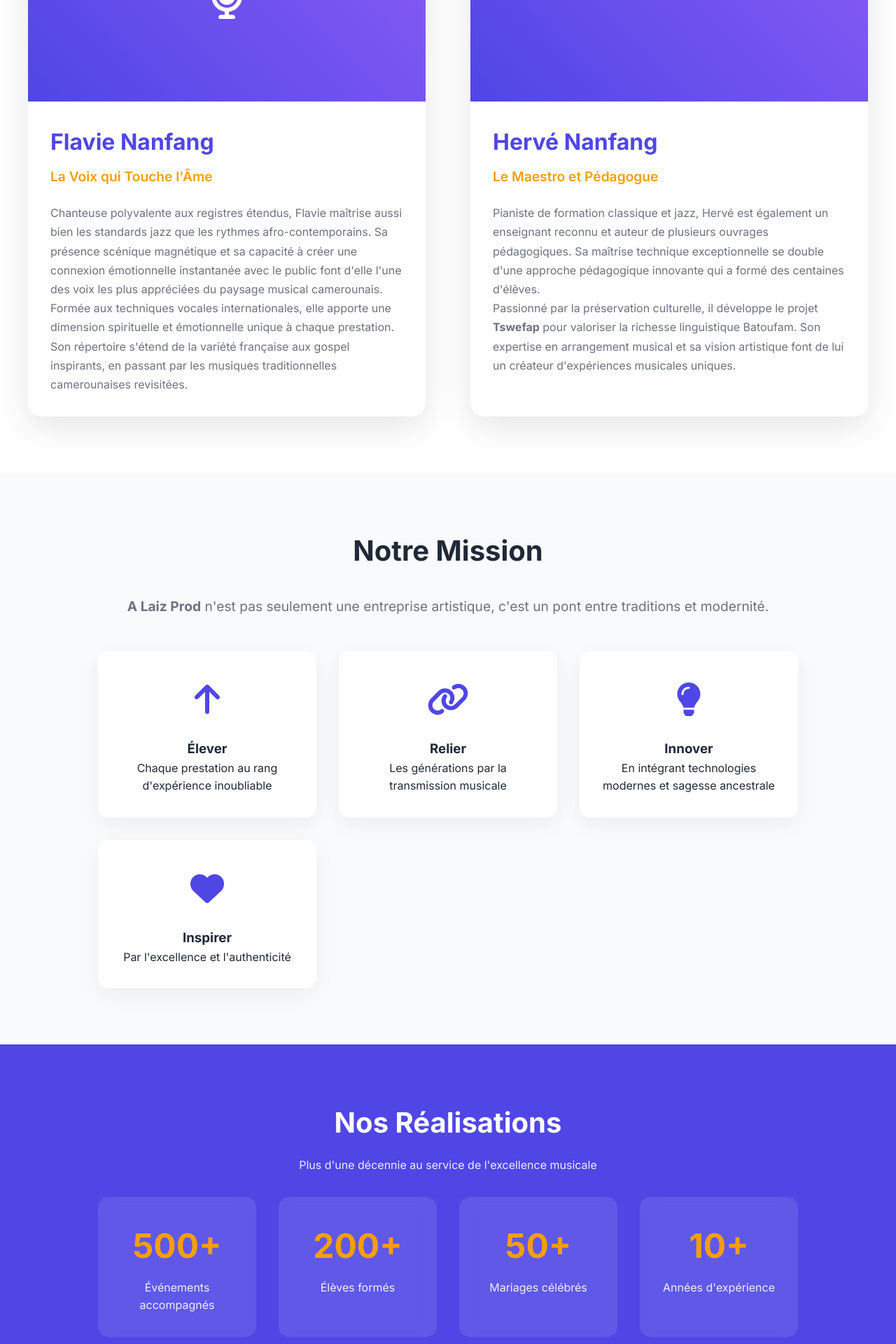
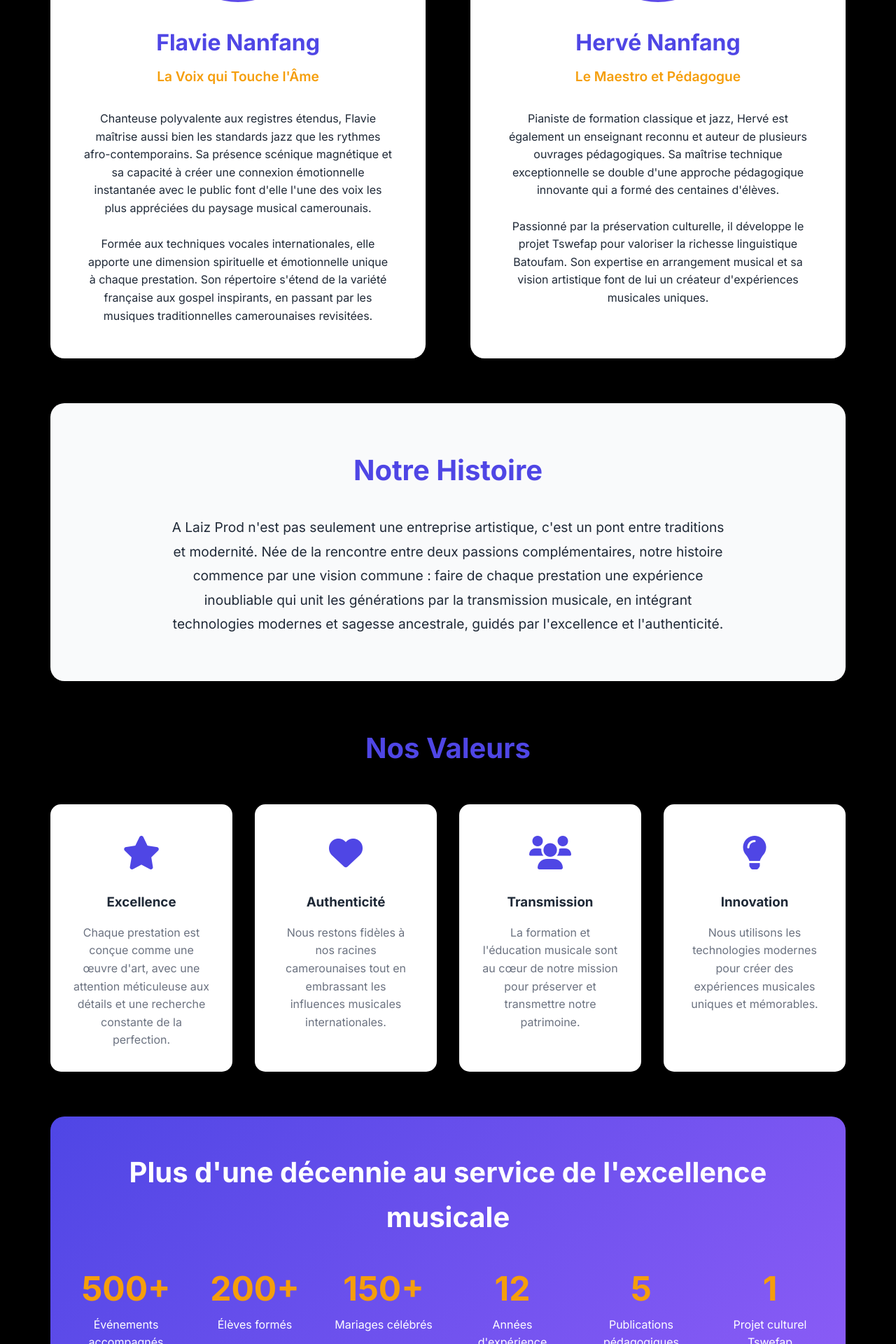
Before and after one commit to LeJuif69/alaiz-prod-website, a Flask app: page /about in a window 1280 px wide. Shown: the part 600-2520 px from the top of the page at 70% size. Run offline with Flask 3, Linux system fonts and the light colour scheme.

Commit message:
Update about.html

```diff
--- a/templates/about.html
+++ b/templates/about.html
@@ -3,8 +3,8 @@
 <head>
     <meta charset="UTF-8">
     <meta name="viewport" content="width=device-width, initial-scale=1.0">
-    <title>À Propos - Les Nanfang | A LAIZ PROD</title>
-    <meta name="description" content="Découvrez l'histoire de Flavie et Hervé Nanfang, duo artistique d'exception. Piano, chant, formation musicale et projet culturel Tswefap à Yaoundé.">
+    <title>À Propos - A LAIZ PROD | Flavie & Hervé Nanfang</title>
+    <meta name="description" content="Découvrez l'histoire de Flavie et Hervé Nanfang, duo artistique A LAIZ PROD. Plus de 10 ans d'expérience musicale au Cameroun et à l'international.">
 
     <link rel="stylesheet" href="{{ url_for('static', filename='css/style.css') }}">
     <link href="https://cdnjs.cloudflare.com/ajax/libs/font-awesome/6.0.0/css/all.min.css" rel="stylesheet">
@@ -36,42 +36,33 @@
             background-clip: text;
         }
 
-        .about-hero p {
-            font-size: 1.3rem;
-            max-width: 600px;
+        .about-container {
+            max-width: 1200px;
             margin: 0 auto;
-            opacity: 0.9;
-        }
-
-        .duo-section {
-            padding: 5rem 2rem;
-            background: var(--bg-primary);
+            padding: 4rem 2rem;
         }
 
         .duo-grid {
             display: grid;
-            grid-template-columns: repeat(auto-fit, minmax(500px, 1fr));
+            grid-template-columns: 1fr 1fr;
             gap: 4rem;
-            max-width: 1200px;
-            margin: 0 auto;
+            margin-bottom: 4rem;
         }
 
         .artist-card {
             background: white;
+            padding: 3rem;
             border-radius: 20px;
-            overflow: hidden;
             box-shadow: 0 15px 50px rgba(0,0,0,0.1);
-            transition: all 0.3s ease;
+            text-align: center;
         }
 
-        .artist-card:hover {
-            transform: translateY(-10px);
-            box-shadow: 0 25px 60px rgba(79, 70, 229, 0.2);
-        }
-
-        .artist-image {
-            height: 300px;
+        .artist-photo {
+            width: 200px;
+            height: 200px;
+            border-radius: 50%;
             background: linear-gradient(45deg, var(--primary-color), var(--accent-color));
+            margin: 0 auto 2rem;
             display: flex;
             align-items: center;
             justify-content: center;
@@ -79,143 +70,88 @@
             font-size: 4rem;
         }
 
-        .artist-content {
-            padding: 2rem;
-        }
-
         .artist-name {
+            color: var(--primary-color);
             font-size: 2rem;
-            color: var(--primary-color);
             margin-bottom: 0.5rem;
         }
 
-        .artist-role {
+        .artist-title {
             color: var(--secondary-color);
             font-size: 1.2rem;
             font-weight: 600;
-            margin-bottom: 1.5rem;
-        }
-
-        .artist-description {
-            line-height: 1.7;
-            color: var(--text-secondary);
-        }
-
-        .mission-section {
-            padding: 5rem 2rem;
-            background: var(--bg-secondary);
-        }
-
-        .mission-content {
-            max-width: 1000px;
-            margin: 0 auto;
-            text-align: center;
-        }
-
-        .mission-title {
-            font-size: 2.5rem;
-            color: var(--text-primary);
             margin-bottom: 2rem;
         }
 
-        .mission-grid {
+        .story-section {
+            background: var(--bg-secondary);
+            padding: 4rem 2rem;
+            border-radius: 20px;
+            margin-bottom: 4rem;
+        }
+
+        .values-grid {
             display: grid;
             grid-template-columns: repeat(auto-fit, minmax(250px, 1fr));
             gap: 2rem;
-            margin-top: 3rem;
+            margin-bottom: 4rem;
         }
 
-        .mission-item {
+        .value-card {
             background: white;
             padding: 2rem;
             border-radius: 15px;
             text-align: center;
-            box-shadow: 0 10px 30px rgba(0,0,0,0.05);
+            box-shadow: 0 10px 30px rgba(0,0,0,0.1);
         }
 
-        .mission-icon {
+        .value-icon {
             font-size: 3rem;
             color: var(--primary-color);
             margin-bottom: 1rem;
         }
 
-        .achievements-section {
-            padding: 5rem 2rem;
-            background: var(--primary-color);
+        .stats-section {
+            background: linear-gradient(135deg, var(--primary-color), var(--accent-color));
             color: white;
+            padding: 3rem 2rem;
+            border-radius: 20px;
+            text-align: center;
         }
 
-        .achievements-grid {
+        .stats-grid {
             display: grid;
-            grid-template-columns: repeat(auto-fit, minmax(200px, 1fr));
+            grid-template-columns: repeat(auto-fit, minmax(150px, 1fr));
             gap: 2rem;
-            max-width: 1000px;
-            margin: 2rem auto 0;
+            margin-top: 2rem;
         }
 
-        .achievement-item {
+        .stat-item {
             text-align: center;
-            background: rgba(255,255,255,0.1);
-            padding: 2rem;
-            border-radius: 15px;
-            backdrop-filter: blur(10px);
         }
 
-        .achievement-number {
+        .stat-number {
             font-size: 3rem;
-            font-weight: 700;
+            font-weight: bold;
             color: var(--secondary-color);
-            display: block;
-        }
-
-        .achievement-text {
-            margin-top: 0.5rem;
-            opacity: 0.9;
         }
 
         .tswefap-section {
-            padding: 5rem 2rem;
-            background: var(--bg-primary);
-        }
-
-        .tswefap-content {
-            max-width: 800px;
-            margin: 0 auto;
+            background: white;
+            padding: 3rem;
+            border-radius: 20px;
+            box-shadow: 0 15px 50px rgba(0,0,0,0.1);
             text-align: center;
         }
 
-        .tswefap-title {
-            font-size: 2.5rem;
-            color: var(--text-primary);
-            margin-bottom: 2rem;
-        }
+        @media (max-width: 768px) {
+            .duo-grid {
+                grid-template-columns: 1fr;
+                gap: 2rem;
+            }
 
-        .tswefap-description {
-            font-size: 1.2rem;
-            line-height: 1.8;
-            color: var(--text-secondary);
-            margin-bottom: 2rem;
-        }
-
-        .highlight-box {
-            background: linear-gradient(45deg, var(--primary-color), var(--accent-color));
-            padding: 2rem;
-            border-radius: 15px;
-            color: white;
-            margin: 2rem 0;
-        }
-
-        @media (max-width: 768px) {
             .about-hero h1 {
                 font-size: 2.5rem;
-            }
-
-            .duo-grid {
-                grid-template-columns: 1fr;
-            }
-
-            .achievements-grid {
-                grid-template-columns: repeat(2, 1fr);
             }
         }
     </style>
@@ -258,174 +194,160 @@
     <!-- Hero Section -->
     <section class="about-hero">
         <h1>L'Histoire des Nanfang</h1>
-        <p>Un duo artistique qui incarne l'excellence musicale camerounaise avec une vision résolument moderne et authentique</p>
+        <p>Un duo artistique qui incarne l'excellence musicale camerounaise</p>
     </section>
 
-    <!-- Duo Presentation -->
-    <section class="duo-section">
+    <div class="about-container">
+        <!-- Le Duo -->
         <div class="duo-grid">
-            <!-- Flavie -->
             <div class="artist-card">
-                <div class="artist-image">
+                <div class="artist-photo">
                     <i class="fas fa-microphone"></i>
                 </div>
-                <div class="artist-content">
-                    <h2 class="artist-name">Flavie Nanfang</h2>
-                    <p class="artist-role">La Voix qui Touche l'Âme</p>
-                    <div class="artist-description">
-                        <p>Chanteuse polyvalente aux registres étendus, Flavie maîtrise aussi bien les standards jazz que les rythmes afro-contemporains. Sa présence scénique magnétique et sa capacité à créer une connexion émotionnelle instantanée avec le public font d'elle l'une des voix les plus appréciées du paysage musical camerounais.</p>
-
-                        <p>Formée aux techniques vocales internationales, elle apporte une dimension spirituelle et émotionnelle unique à chaque prestation. Son répertoire s'étend de la variété française aux gospel inspirants, en passant par les musiques traditionnelles camerounaises revisitées.</p>
-                    </div>
-                </div>
+                <h2 class="artist-name">Flavie Nanfang</h2>
+                <p class="artist-title">La Voix qui Touche l'Âme</p>
+                <p>Chanteuse polyvalente aux registres étendus, Flavie maîtrise aussi bien les standards jazz que les rythmes afro-contemporains. Sa présence scénique magnétique et sa capacité à créer une connexion émotionnelle instantanée avec le public font d'elle l'une des voix les plus appréciées du paysage musical camerounais.</p>
+                <br>
+                <p>Formée aux techniques vocales internationales, elle apporte une dimension spirituelle et émotionnelle unique à chaque prestation. Son répertoire s'étend de la variété française aux gospel inspirants, en passant par les musiques traditionnelles camerounaises revisitées.</p>
             </div>
 
-            <!-- Hervé -->
             <div class="artist-card">
-                <div class="artist-image">
+                <div class="artist-photo">
                     <i class="fas fa-piano"></i>
                 </div>
-                <div class="artist-content">
-                    <h2 class="artist-name">Hervé Nanfang</h2>
-                    <p class="artist-role">Le Maestro et Pédagogue</p>
-                    <div class="artist-description">
-                        <p>Pianiste de formation classique et jazz, Hervé est également un enseignant reconnu et auteur de plusieurs ouvrages pédagogiques. Sa maîtrise technique exceptionnelle se double d'une approche pédagogique innovante qui a formé des centaines d'élèves.</p>
+                <h2 class="artist-name">Hervé Nanfang</h2>
+                <p class="artist-title">Le Maestro et Pédagogue</p>
+                <p>Pianiste de formation classique et jazz, Hervé est également un enseignant reconnu et auteur de plusieurs ouvrages pédagogiques. Sa maîtrise technique exceptionnelle se double d'une approche pédagogique innovante qui a formé des centaines d'élèves.</p>
+                <br>
+                <p>Passionné par la préservation culturelle, il développe le projet Tswefap pour valoriser la richesse linguistique Batoufam. Son expertise en arrangement musical et sa vision artistique font de lui un créateur d'expériences musicales uniques.</p>
+            </div>
+        </div>
 
-                        <p>Passionné par la préservation culturelle, il développe le projet <strong>Tswefap</strong> pour valoriser la richesse linguistique Batoufam. Son expertise en arrangement musical et sa vision artistique font de lui un créateur d'expériences musicales uniques.</p>
-                    </div>
+        <!-- Notre Histoire -->
+        <div class="story-section">
+            <h2 style="text-align: center; color: var(--primary-color); font-size: 2.5rem; margin-bottom: 2rem;">Notre Histoire</h2>
+            <p style="font-size: 1.2rem; line-height: 1.8; color: var(--text-primary); text-align: center; max-width: 800px; margin: 0 auto;">
+                A Laiz Prod n'est pas seulement une entreprise artistique, c'est un pont entre traditions et modernité.
+                Née de la rencontre entre deux passions complémentaires, notre histoire commence par une vision commune :
+                faire de chaque prestation une expérience inoubliable qui unit les générations par la transmission musicale,
+                en intégrant technologies modernes et sagesse ancestrale, guidés par l'excellence et l'authenticité.
+            </p>
+        </div>
+
+        <!-- Nos Valeurs -->
+        <h2 style="text-align: center; color: var(--primary-color); font-size: 2.5rem; margin-bottom: 3rem;">Nos Valeurs</h2>
+        <div class="values-grid">
+            <div class="value-card">
+                <div class="value-icon">
+                    <i class="fas fa-star"></i>
+                </div>
+                <h3 style="color: var(--text-primary); margin-bottom: 1rem;">Excellence</h3>
+                <p style="color: var(--text-secondary);">Chaque prestation est conçue comme une œuvre d'art, avec une attention méticuleuse aux détails et une recherche constante de la perfection.</p>
+            </div>
+
+            <div class="value-card">
+                <div class="value-icon">
+                    <i class="fas fa-heart"></i>
+                </div>
+                <h3 style="color: var(--text-primary); margin-bottom: 1rem;">Authenticité</h3>
+                <p style="color: var(--text-secondary);">Nous restons fidèles à nos racines camerounaises tout en embrassant les influences musicales internationales.</p>
+            </div>
+
+            <div class="value-card">
+                <div class="value-icon">
+                    <i class="fas fa-users"></i>
+                </div>
+                <h3 style="color: var(--text-primary); margin-bottom: 1rem;">Transmission</h3>
+                <p style="color: var(--text-secondary);">La formation et l'éducation musicale sont au cœur de notre mission pour préserver et transmettre notre patrimoine.</p>
+            </div>
+
+            <div class="value-card">
+                <div class="value-icon">
+                    <i class="fas fa-lightbulb"></i>
+                </div>
+                <h3 style="color: var(--text-primary); margin-bottom: 1rem;">Innovation</h3>
+                <p style="color: var(--text-secondary);">Nous utilisons les technologies modernes pour créer des expériences musicales uniques et mémorables.</p>
+            </div>
+        </div>
+
+        <!-- Statistiques -->
+        <div class="stats-section">
+            <h2 style="font-size: 2.5rem; margin-bottom: 1rem;">Plus d'une décennie au service de l'excellence musicale</h2>
+            <div class="stats-grid">
+                <div class="stat-item">
+                    <div class="stat-number">500+</div>
+                    <p>Événements accompagnés</p>
+                </div>
+                <div class="stat-item">
+                    <div class="stat-number">200+</div>
+                    <p>Élèves formés</p>
+                </div>
+                <div class="stat-item">
+                    <div class="stat-number">150+</div>
+                    <p>Mariages célébrés</p>
+                </div>
+                <div class="stat-item">
+                    <div class="stat-number">12</div>
+                    <p>Années d'expérience</p>
+                </div>
+                <div class="stat-item">
+                    <div class="stat-number">5</div>
+                    <p>Publications pédagogiques</p>
+                </div>
+                <div class="stat-item">
+                    <div class="stat-number">1</div>
+                    <p>Projet culturel Tswefap</p>
                 </div>
             </div>
         </div>
-    </section>
 
-    <!-- Mission Section -->
-    <section class="mission-section">
-        <div class="mission-content">
-            <h2 class="mission-title">Notre Mission</h2>
-            <p style="font-size: 1.2rem; color: var(--text-secondary); margin-bottom: 2rem;">
-                <strong>A Laiz Prod</strong> n'est pas seulement une entreprise artistique, c'est un pont entre traditions et modernité.
+        <!-- Projet Tswefap -->
+        <div class="tswefap-section">
+            <h2 style="color: var(--primary-color); font-size: 2.5rem; margin-bottom: 2rem;">Au-delà de la musique, Hervé Nanfang porte un projet culturel ambitieux : Tswefap</h2>
+            <p style="font-size: 1.2rem; color: var(--text-secondary); margin-bottom: 2rem; line-height: 1.8;">
+                Une initiative de valorisation et de préservation de la richesse linguistique Batoufam.
+                Ce projet illustre parfaitement notre philosophie : enraciner notre art dans la tradition
+                tout en utilisant les outils modernes pour la transmission et l'innovation.
             </p>
-
-            <div class="mission-grid">
-                <div class="mission-item">
-                    <div class="mission-icon">
-                        <i class="fas fa-arrow-up"></i>
-                    </div>
-                    <h3>Élever</h3>
-                    <p>Chaque prestation au rang d'expérience inoubliable</p>
-                </div>
-
-                <div class="mission-item">
-                    <div class="mission-icon">
-                        <i class="fas fa-link"></i>
-                    </div>
-                    <h3>Relier</h3>
-                    <p>Les générations par la transmission musicale</p>
-                </div>
-
-                <div class="mission-item">
-                    <div class="mission-icon">
-                        <i class="fas fa-lightbulb"></i>
-                    </div>
-                    <h3>Innover</h3>
-                    <p>En intégrant technologies modernes et sagesse ancestrale</p>
-                </div>
-
-                <div class="mission-item">
-                    <div class="mission-icon">
-                        <i class="fas fa-heart"></i>
-                    </div>
-                    <h3>Inspirer</h3>
-                    <p>Par l'excellence et l'authenticité</p>
-                </div>
+            <div style="background: var(--bg-secondary); padding: 2rem; border-radius: 15px; margin-top: 2rem;">
+                <h3 style="color: var(--primary-color); margin-bottom: 1rem;">Mission Tswefap</h3>
+                <p style="color: var(--text-primary);">
+                    Préserver et transmettre le patrimoine linguistique camerounais pour les générations futures,
+                    en créant des ponts entre tradition orale et technologies numériques.
+                </p>
             </div>
         </div>
-    </section>
 
-    <!-- Achievements -->
-    <section class="achievements-section">
-        <div class="container">
-            <h2 style="text-align: center; font-size: 2.5rem; margin-bottom: 1rem;">Nos Réalisations</h2>
-            <p style="text-align: center; opacity: 0.9; margin-bottom: 2rem;">Plus d'une décennie au service de l'excellence musicale</p>
-
-            <div class="achievements-grid">
-                <div class="achievement-item">
-                    <span class="achievement-number">500+</span>
-                    <p class="achievement-text">Événements accompagnés</p>
-                </div>
-
-                <div class="achievement-item">
-                    <span class="achievement-number">200+</span>
-                    <p class="achievement-text">Élèves formés</p>
-                </div>
-
-                <div class="achievement-item">
-                    <span class="achievement-number">50+</span>
-                    <p class="achievement-text">Mariages célébrés</p>
-                </div>
-
-                <div class="achievement-item">
-                    <span class="achievement-number">10+</span>
-                    <p class="achievement-text">Années d'expérience</p>
-                </div>
-
-                <div class="achievement-item">
-                    <span class="achievement-number">5</span>
-                    <p class="achievement-text">Publications pédagogiques</p>
-                </div>
-
-                <div class="achievement-item">
-                    <span class="achievement-number">1</span>
-                    <p class="achievement-text">Projet culturel Tswefap</p>
-                </div>
-            </div>
-        </div>
-    </section>
-
-    <!-- Projet Tswefap -->
-    <section class="tswefap-section">
-        <div class="tswefap-content">
-            <h2 class="tswefap-title">Le Projet Tswefap</h2>
-
-            <div class="tswefap-description">
-                <p>Au-delà de la musique, Hervé Nanfang porte un projet culturel ambitieux : <strong>Tswefap</strong>, une initiative de valorisation et de préservation de la richesse linguistique Batoufam.</p>
-
-                <p>Ce projet illustre parfaitement notre philosophie : enraciner notre art dans la tradition tout en utilisant les outils modernes pour la transmission et l'innovation.</p>
-            </div>
-
-            <div class="highlight-box">
-                <h3 style="margin-bottom: 1rem;"><i class="fas fa-globe-africa"></i> Une Mission Culturelle</h3>
-                <p style="margin: 0;">Préserver et transmettre le patrimoine linguistique camerounais pour les générations futures, en créant des ponts entre tradition orale et technologies numériques.</p>
-            </div>
-        </div>
-    </section>
-
-    <!-- Call to Action -->
-    <section style="padding: 4rem 2rem; background: var(--bg-secondary); text-align: center;">
-        <div class="container">
-            <h2 style="color: var(--text-primary); margin-bottom: 1rem;">Rejoignez l'Aventure A Laiz Prod</h2>
-            <p style="font-size: 1.2rem; color: var(--text-secondary); margin-bottom: 2rem;">
-                Que vous cherchiez à célébrer un moment special, apprendre la musique ou découvrir notre projet culturel, nous sommes là pour vous accompagner.
+        <!-- Call to Action -->
+        <div style="text-align: center; margin-top: 4rem; padding: 3rem; background: linear-gradient(45deg, var(--secondary-color), #f97316); border-radius: 20px; color: white;">
+            <h2 style="font-size: 2rem; margin-bottom: 1rem;">Prêt à vivre l'expérience A LAIZ PROD ?</h2>
+            <p style="font-size: 1.1rem; margin-bottom: 2rem; opacity: 0.9;">
+                Que vous cherchiez à célébrer un moment special, apprendre la musique ou découvrir notre projet culturel,
+                nous sommes là pour vous accompagner.
             </p>
-
             <div style="display: flex; gap: 1rem; justify-content: center; flex-wrap: wrap;">
-                <a href="/services" class="cta-btn" style="background: var(--primary-color); color: white; padding: 1rem 2rem; border-radius: 50px; text-decoration: none; display: inline-flex; align-items: center; gap: 0.5rem;">
-                    <i class="fas fa-music"></i>
+                <a href="/services" style="background: white; color: var(--primary-color); padding: 1rem 2rem; border-radius: 50px; text-decoration: none; font-weight: 600; transition: all 0.3s ease;">
                     Découvrir nos services
                 </a>
-                <a href="/formations" class="cta-btn" style="background: var(--secondary-color); color: white; padding: 1rem 2rem; border-radius: 50px; text-decoration: none; display: inline-flex; align-items: center; gap: 0.5rem;">
-                    <i class="fas fa-graduation-cap"></i>
-                    Explorer les formations
-                </a>
-                <a href="/contact" class="cta-btn" style="background: var(--accent-color); color: white; padding: 1rem 2rem; border-radius: 50px; text-decoration: none; display: inline-flex; align-items: center; gap: 0.5rem;">
-                    <i class="fas fa-envelope"></i>
+                <a href="/contact" style="background: var(--primary-color); color: white; padding: 1rem 2rem; border-radius: 50px; text-decoration: none; font-weight: 600; transition: all 0.3s ease;">
                     Nous contacter
                 </a>
             </div>
         </div>
-    </section>
+    </div>
 
     <!-- Scripts -->
-    <script src="{{ url_for('static', filename='js/script.js') }}"></script>
+    <script>
+        // Navigation mobile
+        const hamburger = document.getElementById('hamburger');
+        const navMenu = document.getElementById('nav-menu');
+
+        if (hamburger && navMenu) {
+            hamburger.addEventListener('click', () => {
+                hamburger.classList.toggle('active');
+                navMenu.classList.toggle('active');
+            });
+        }
+    </script>
 </body>
 </html>
```
